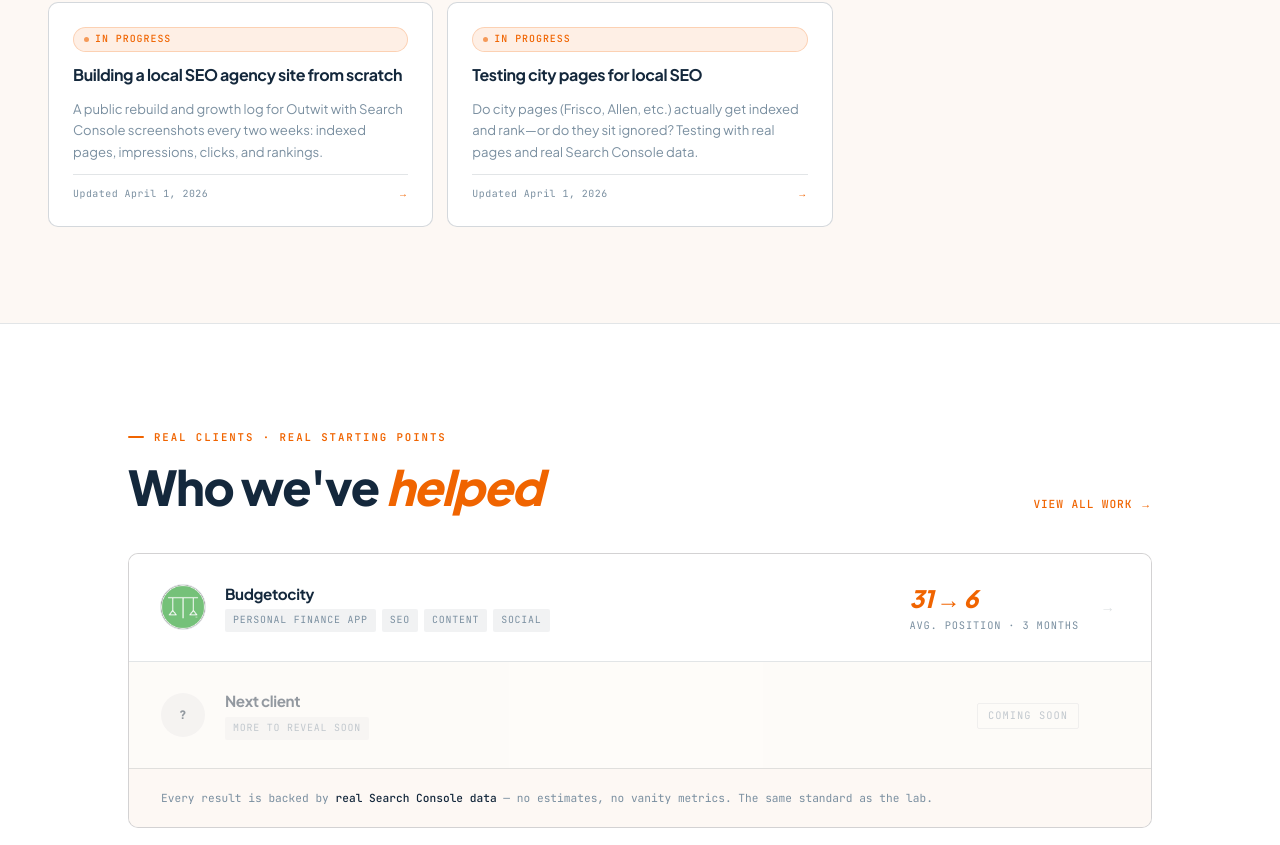
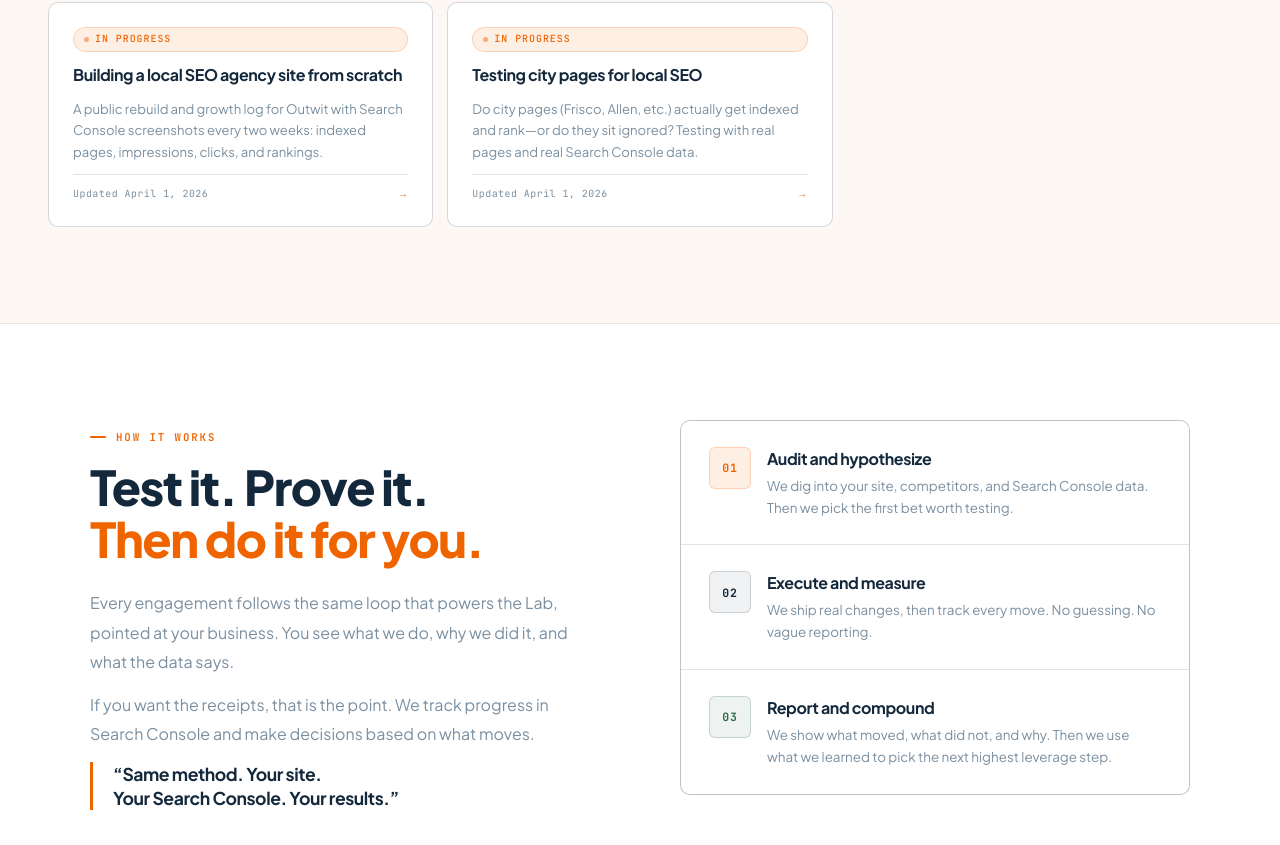
Before and after one commit to travisgoldston/outwit, a Next.js app: page / in a window 1280 px wide. Shown: the part 1947-2792 px from the top of the page. Built offline with nearby package versions, Linux system fonts and the light colour scheme.

Commit message:
Add HomeMethodologySection to main page and update WhoWeveHelpedSection styling for improved visual consistency.

```diff
--- a/app/page.tsx
+++ b/app/page.tsx
@@ -4,6 +4,7 @@ import LabTicker from "@/components/home/LabTicker";
 import WhatOutwitIs from "@/components/home/WhatOutwitIs";
 import HomeAboutStrip from "@/components/home/HomeAboutStrip";
 import WhoWeveHelpedSection from "@/components/home/WhoWeveHelpedSection";
+import HomeMethodologySection from "@/components/home/HomeMethodologySection";
 import HomeCta from "@/components/home/HomeCta";
 import { LAB_SLUGS, LAB_EXPERIMENTS, type LabSlug } from "@/content/lab";
 import {
@@ -97,6 +98,7 @@ export default function Page() {
         </div>
       </section>
 
+      <HomeMethodologySection />
       <WhoWeveHelpedSection />
 
       <section className="border-t border-[rgba(20,40,60,0.12)] bg-white px-5 py-20 sm:px-8 lg:px-12 lg:py-24">
--- /dev/null
+++ b/components/home/HomeMethodologySection.tsx
@@ -0,0 +1,85 @@
+import Link from "next/link";
+
+export default function HomeMethodologySection() {
+  return (
+    <section className="border-t border-[rgba(20,40,60,0.12)] bg-white px-5 py-20 sm:px-8 lg:px-12 lg:py-24">
+      <div className="mx-auto grid max-w-[1100px] items-start gap-12 lg:grid-cols-2 lg:gap-20">
+        <div>
+          <p className="ow-label">How it works</p>
+          <h2 className="max-w-[680px] font-sans text-[clamp(2rem,3.8vw,3rem)] font-extrabold leading-[1.08] tracking-[-0.03em] text-ow-charcoal">
+            Test it. Prove it.
+            <br />
+            <span className="text-ow-orange">Then do it for you.</span>
+          </h2>
+          <div className="mt-6 space-y-3.5 text-base font-normal leading-[1.82] text-ow-mid">
+            <p>
+              Every engagement follows the same loop that powers the Lab, pointed at your business.
+              You see what we do, why we did it, and what the data says.
+            </p>
+            <p>
+              If you want the receipts, that is the point. We track progress in Search Console and
+              make decisions based on what moves.
+            </p>
+            <blockquote className="mt-7 border-l-[3px] border-ow-orange pl-5 text-[1.1rem] font-bold leading-snug tracking-tight text-ow-charcoal">
+              &ldquo;Same method. Your site.
+              <br />
+              Your Search Console. Your results.&rdquo;
+            </blockquote>
+          </div>
+
+          <div className="mt-8 flex flex-wrap items-center gap-3">
+            <Link href="/lab" className="font-semibold text-ow-orange hover:underline">
+              See the method in public →
+            </Link>
+          </div>
+        </div>
+
+        <div className="flex flex-col gap-px overflow-hidden rounded-ow border border-[rgba(20,40,60,0.18)] bg-[rgba(20,40,60,0.12)]">
+          <div className="flex gap-4 bg-white p-6 transition-colors hover:bg-ow-cream sm:px-7 sm:py-[26px]">
+            <div className="flex h-[42px] w-[42px] shrink-0 items-center justify-center rounded-ow-sm border border-[rgba(240,100,0,0.22)] bg-[rgba(240,100,0,0.1)] font-mono text-[0.72rem] font-bold tracking-[0.08em] text-ow-orange">
+              01
+            </div>
+            <div>
+              <h3 className="mb-1 text-base font-bold tracking-tight text-ow-charcoal">
+                Audit and hypothesize
+              </h3>
+              <p className="text-[0.84rem] leading-relaxed text-ow-mid">
+                We dig into your site, competitors, and Search Console data. Then we pick the first
+                bet worth testing.
+              </p>
+            </div>
+          </div>
+
+          <div className="flex gap-4 bg-white p-6 transition-colors hover:bg-ow-cream sm:px-7 sm:py-[26px]">
+            <div className="flex h-[42px] w-[42px] shrink-0 items-center justify-center rounded-ow-sm border border-[rgba(20,40,60,0.18)] bg-[rgba(20,40,60,0.06)] font-mono text-[0.72rem] font-bold tracking-[0.08em] text-ow-charcoal">
+              02
+            </div>
+            <div>
+              <h3 className="mb-1 text-base font-bold tracking-tight text-ow-charcoal">
+                Execute and measure
+              </h3>
+              <p className="text-[0.84rem] leading-relaxed text-ow-mid">
+                We ship real changes, then track every move. No guessing. No vague reporting.
+              </p>
+            </div>
+          </div>
+
+          <div className="flex gap-4 bg-white p-6 transition-colors hover:bg-ow-cream sm:px-7 sm:py-[26px]">
+            <div className="flex h-[42px] w-[42px] shrink-0 items-center justify-center rounded-ow-sm border border-[rgba(42,107,74,0.22)] bg-[rgba(42,107,74,0.08)] font-mono text-[0.72rem] font-bold tracking-[0.08em] text-[#2a6b4a]">
+              03
+            </div>
+            <div>
+              <h3 className="mb-1 text-base font-bold tracking-tight text-ow-charcoal">
+                Report and compound
+              </h3>
+              <p className="text-[0.84rem] leading-relaxed text-ow-mid">
+                We show what moved, what did not, and why. Then we use what we learned to pick the
+                next highest leverage step.
+              </p>
+            </div>
+          </div>
+        </div>
+      </div>
+    </section>
+  );
+}
--- a/components/home/WhoWeveHelpedSection.tsx
+++ b/components/home/WhoWeveHelpedSection.tsx
@@ -3,7 +3,7 @@ import Link from "next/link";
 
 export default function WhoWeveHelpedSection() {
   return (
-    <section className="border-t border-[rgba(20,40,60,0.12)] bg-white px-5 py-20 sm:px-8 lg:px-12 lg:py-24">
+    <section className="border-t border-[rgba(20,40,60,0.12)] bg-ow-cream px-5 py-20 sm:px-8 lg:px-12 lg:py-24">
       <div className="mx-auto max-w-5xl">
         <div className="mb-10 flex flex-wrap items-end justify-between gap-4">
           <div>
```
